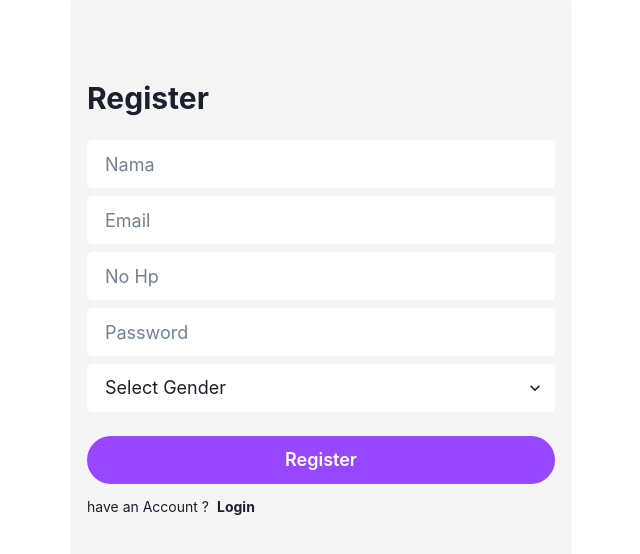
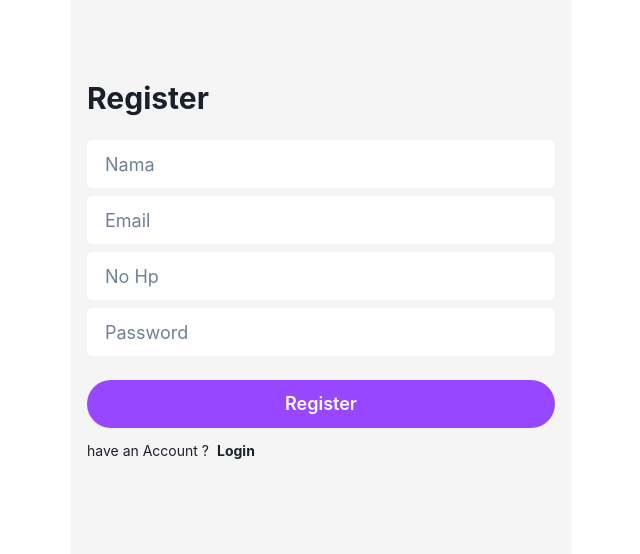
Before and after one commit to taufik-hdyt/e-commerce, a Next.js app: page /register in a window 1280 px wide. Shown: the top 554 px of the page, without its empty margins (319-959 px from the left). Built offline with nearby package versions, Linux system fonts and the light colour scheme.

Commit message:
redesign register

```diff
--- a/containers/Checkout/Checkout.tsx
+++ b/containers/Checkout/Checkout.tsx
@@ -61,7 +61,7 @@ const Checkout: React.FC = (): JSX.Element => {
           </Box>
         </HStack>
 
-        <Stack mt={120}>
+        <Stack mt={6}>
           <Flex justify="space-between">
             <Box
               fontSize="lg"
--- a/containers/Register/Register.tsx
+++ b/containers/Register/Register.tsx
@@ -38,7 +38,6 @@ const Register: React.FC = (): JSX.Element => {
         email: email,
         password: password,
         phone_number: noHp,
-        gender: gender,
       })
       .then(function (response) {
         router.push('/login');
@@ -96,17 +95,6 @@ const Register: React.FC = (): JSX.Element => {
               value={password}
               onChange={(e) => setPassword(e.target.value)}
             />
-            <Select
-              variant="filled"
-              bg="white"
-              size="lg"
-              placeholder="Select Gender"
-              value={gender}
-              onChange={(e) => setGender(e.target.value)}
-            >
-              <option>Male</option>
-              <option>Female</option>
-            </Select>
           </VStack>
 
           <Box mt={6}>
```
Also changed, not shown: containers/Login/AfterLogin/AfterLogin.tsx (+5 -5 lines), containers/Notification/Partials/NotifItem.tsx (+8 -8 lines).
